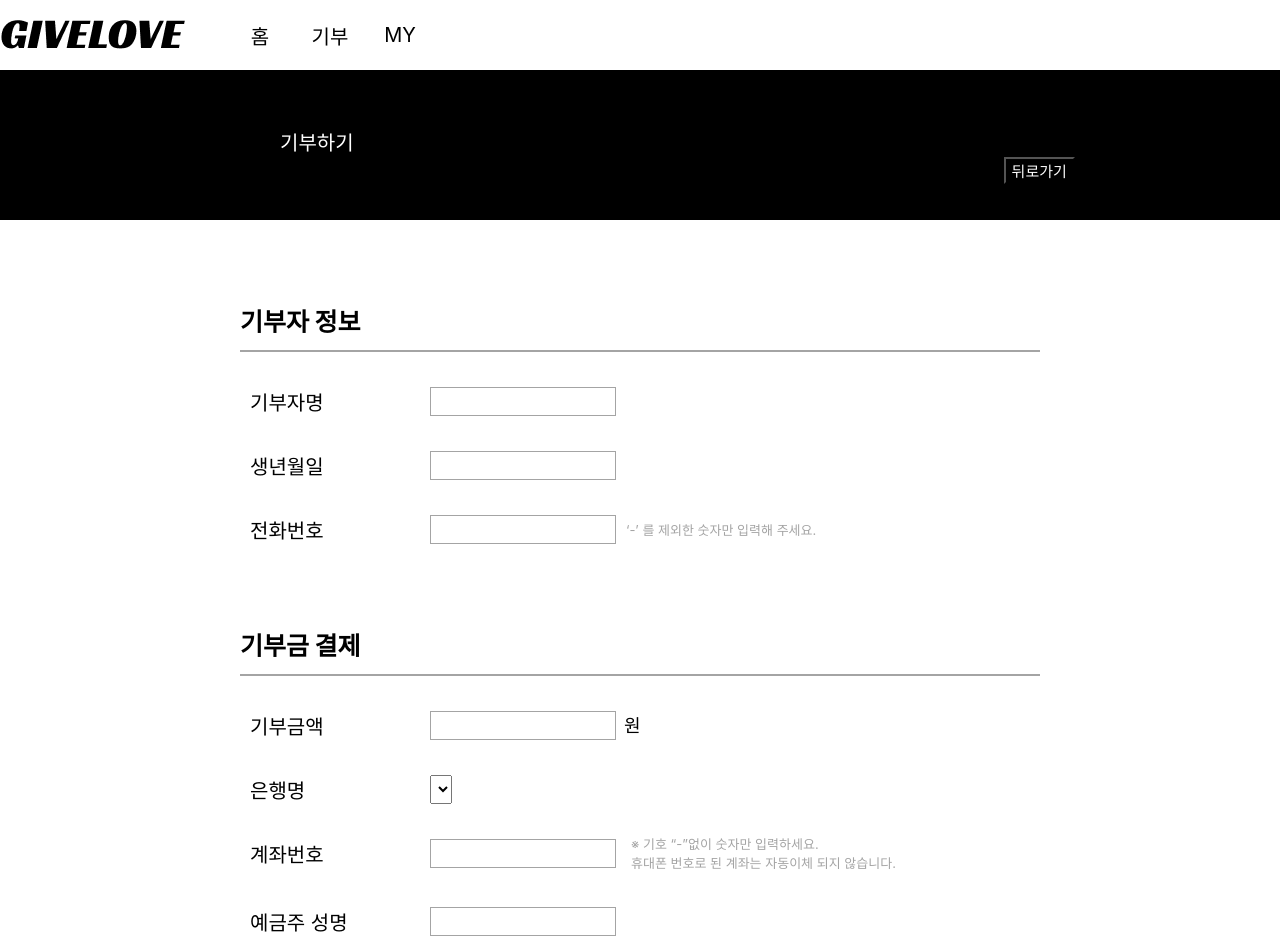
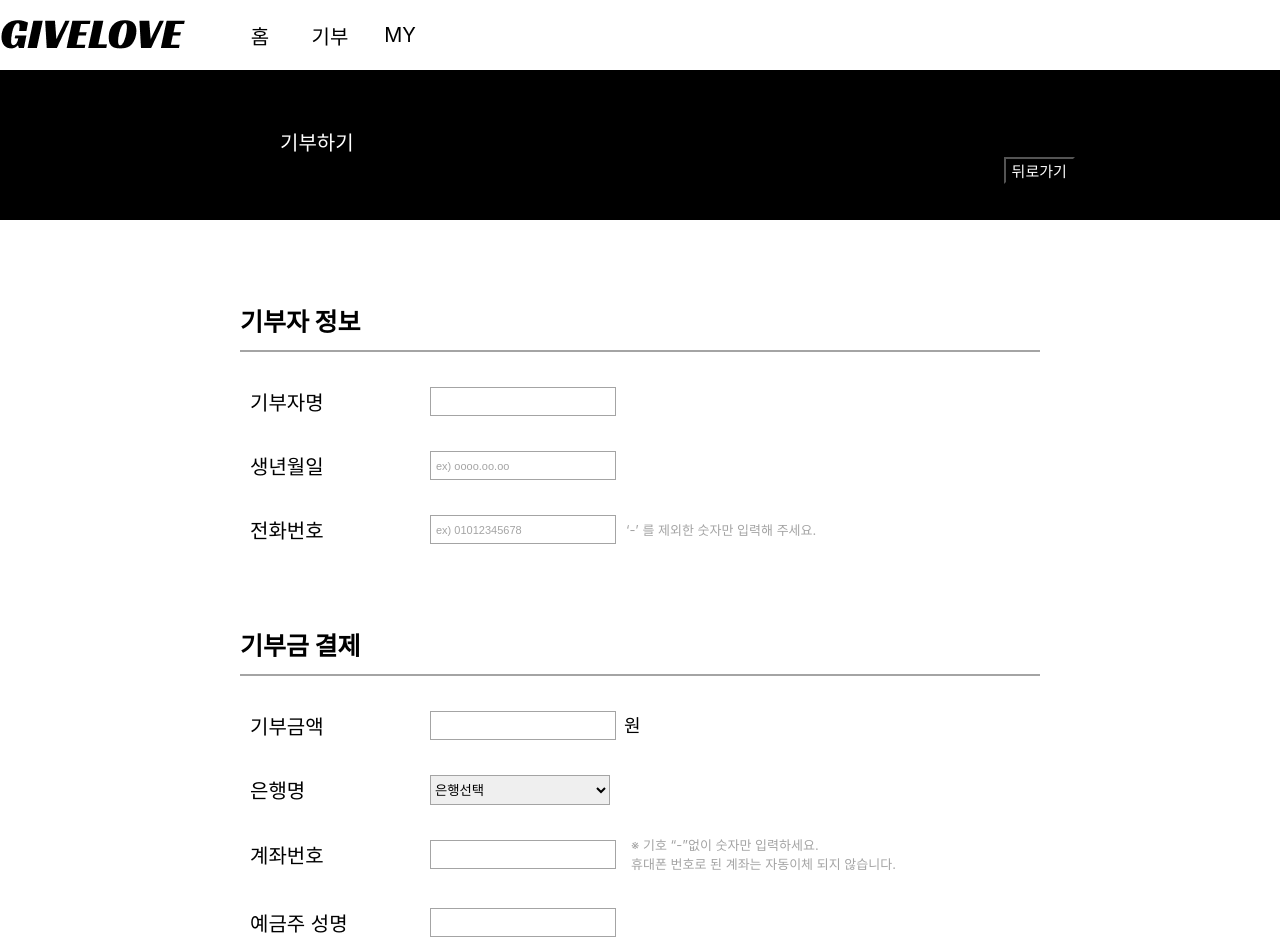
Before and after one commit to Hwanginyoung/Naresha2-GiveLove_project, a React (Create React App) app in the folder givelove/: page /Donatemoney in a window 1280 px wide. Shown: the top 952 px of the page. Built offline with nearby package versions, Linux system fonts and the light colour scheme.

Commit message:
donatemoney

```diff
--- a/givelove/src/containers/DonateMoney.css
+++ b/givelove/src/containers/DonateMoney.css
@@ -63,8 +63,15 @@
     padding-left: 5px;
 }
 
-#donatemoney #bank{
 
+#donatemoney select{
+    width: 180px;
+    border: 1px solid #A4A4A4;
+    height: 30px;
+}
+#donatemoney select .text{
+    background-color: #1D2088;
+    color: white;
 }
 
 #donatemoney button{
@@ -84,3 +91,8 @@
     font-size: 15px;
 
 }
+
+#donatemoney input::placeholder{
+    color: #A4A4A4;
+    font-size: 11px;
+}
--- a/givelove/src/containers/DonateMoney.js
+++ b/givelove/src/containers/DonateMoney.js
@@ -16,11 +16,11 @@ function DonateMoney() {
           </div>
           <div class="info">
             <div>생년월일 </div>
-            <input></input>
+            <input placeholder="ex) oooo.oo.oo"></input>
           </div>
           <div class="info">
             <div>전화번호 </div>
-            <input></input>
+            <input placeholder="ex) 01012345678"></input>
             <p id="numtext">‘-’ 를 제외한 숫자만 입력해 주세요.</p>
           </div>
         </div>
@@ -34,7 +34,41 @@ function DonateMoney() {
           </div>
           <div class="info">
             <div>은행명 </div>
-            <select></select>
+            <select>
+              <option>은행선택</option>
+              <optgroup class="text" label="국내은행" />
+              <option value="국민은행">국민은행</option>
+              <option value="기업은행">기업은행</option>
+              <option value="농협은행">농협은행</option>
+              <option value="신한은행">신한은행</option>
+              <option value="산업은행">산업은행</option>
+              <option value="우리은행">우리은행</option>
+              <option value="한국씨티은행">한국씨티은행</option>
+              <option value="하나은행">하나은행</option>
+              <option value="SC제일은행">SC제일은행</option>
+              <option value="경남은행">경남은행</option>
+              <option value="광주은행">광주은행</option>
+              <option value="대구은행">대구은행</option>
+              <option value="부산은행">부산은행</option>
+              <option value="새마을금고">새마을금고</option>
+              <option value="신협중앙회">신협중앙회</option>
+              <option value="우체국">우체국</option>
+              <option value="전북은행">전북은행</option>
+              <option value="제주은행">제주은행</option>
+              <option value="케이뱅크">케이뱅크</option>
+              <option value="토스뱅크">토스뱅크</option>
+              <optgroup />
+              <optgroup class="text" label="해외은행" />
+              <option value="도이치은행">도이치은행</option>
+              <option value="뱅크오브아메리카">뱅크오브아메리카</option>
+              <option value="중국건설은행">중국건설은행</option>
+              <option value="중국공상은행">중국공상은행</option>
+              <option value="중국은행">중국은행</option>
+              <option value="BNP파리바은행">BNP파리바은행</option>
+              <option value="HSBC은행">HSBC은행</option>
+              <option value="JP모간체이스은행">JP모간체이스은행</option>
+              <optgroup />
+            </select>
           </div>
           <div class="info">
             <div>계좌번호 </div>
@@ -47,7 +81,7 @@ function DonateMoney() {
           </div>
           <div class="info">
             <div>예금주 생년월일 </div>
-            <input></input>
+            <input placeholder="ex) oooo.oo.oo"></input>
           </div>
         </div>
         <button>기부하기</button>
```
